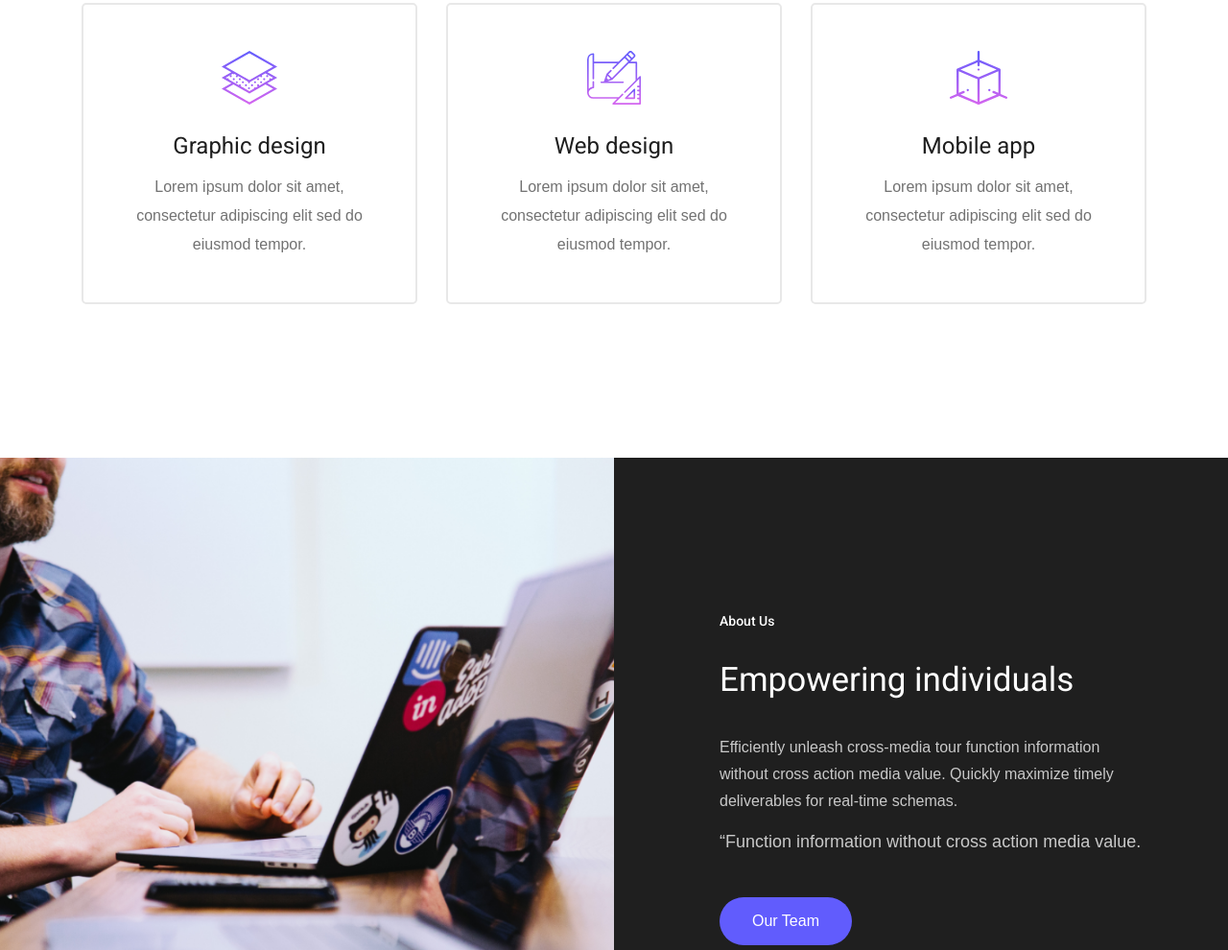
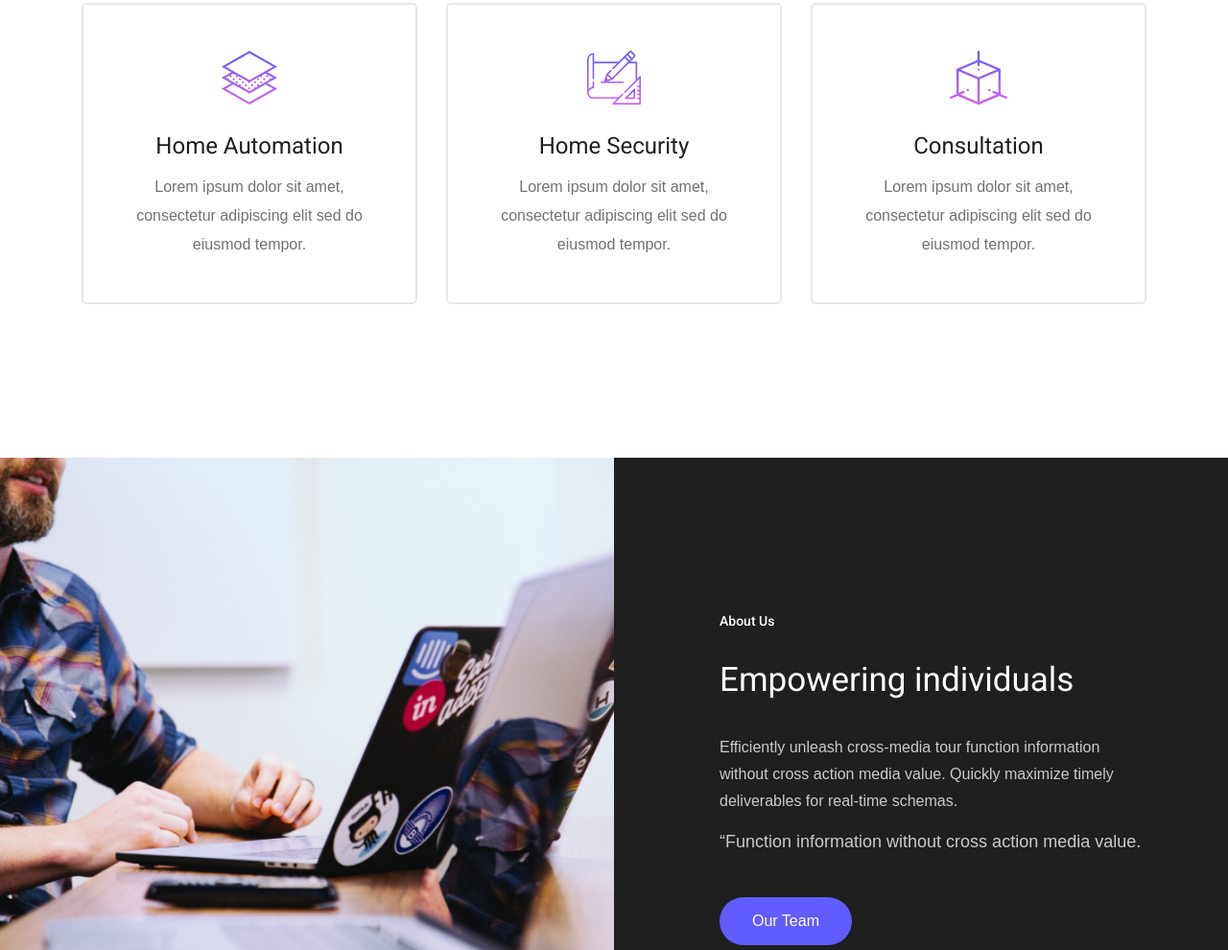
Before and after one commit to MasterPanda0/web_entre, a plain HTML site: page index.html in a window 1280 px wide. Shown: the part 1336-2326 px from the top of the page at 96% size. Drawn offline with Linux system fonts and the light colour scheme; a web font is replaced by a local one.

Commit message:
Update index.html
update service

```diff
--- a/index.html
+++ b/index.html
@@ -108,7 +108,7 @@
                         <div class="icon">
                             <img src="img/svg_icon/1.svg" alt="">
                         </div>
-                        <h3>Graphic design</h3>
+                        <h3>Home Automation</h3>
                         <p>Lorem ipsum dolor sit amet, consectetur adipiscing elit sed do eiusmod tempor.</p>
                     </div>
                 </div>
@@ -117,7 +117,7 @@
                         <div class="icon">
                             <img src="img/svg_icon/2.svg" alt="">
                         </div>
-                        <h3>Web design</h3>
+                        <h3>Home Security</h3>
                         <p>Lorem ipsum dolor sit amet, consectetur adipiscing elit sed do eiusmod tempor.</p>
                     </div>
                 </div>
@@ -126,7 +126,7 @@
                         <div class="icon">
                             <img src="img/svg_icon/3.svg" alt="">
                         </div>
-                        <h3>Mobile app</h3>
+                        <h3>Consultation</h3>
                         <p>Lorem ipsum dolor sit amet, consectetur adipiscing elit sed do eiusmod tempor.</p>
                     </div>
                 </div>
```
